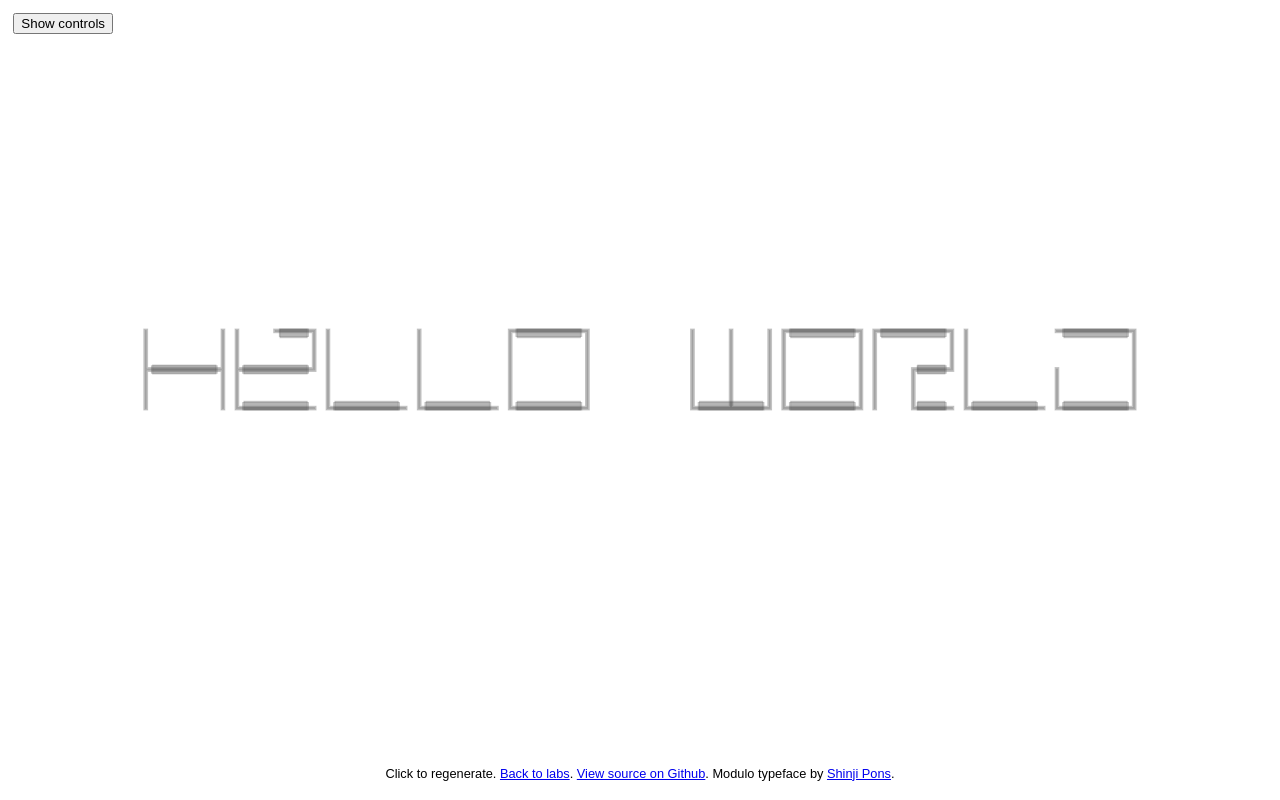
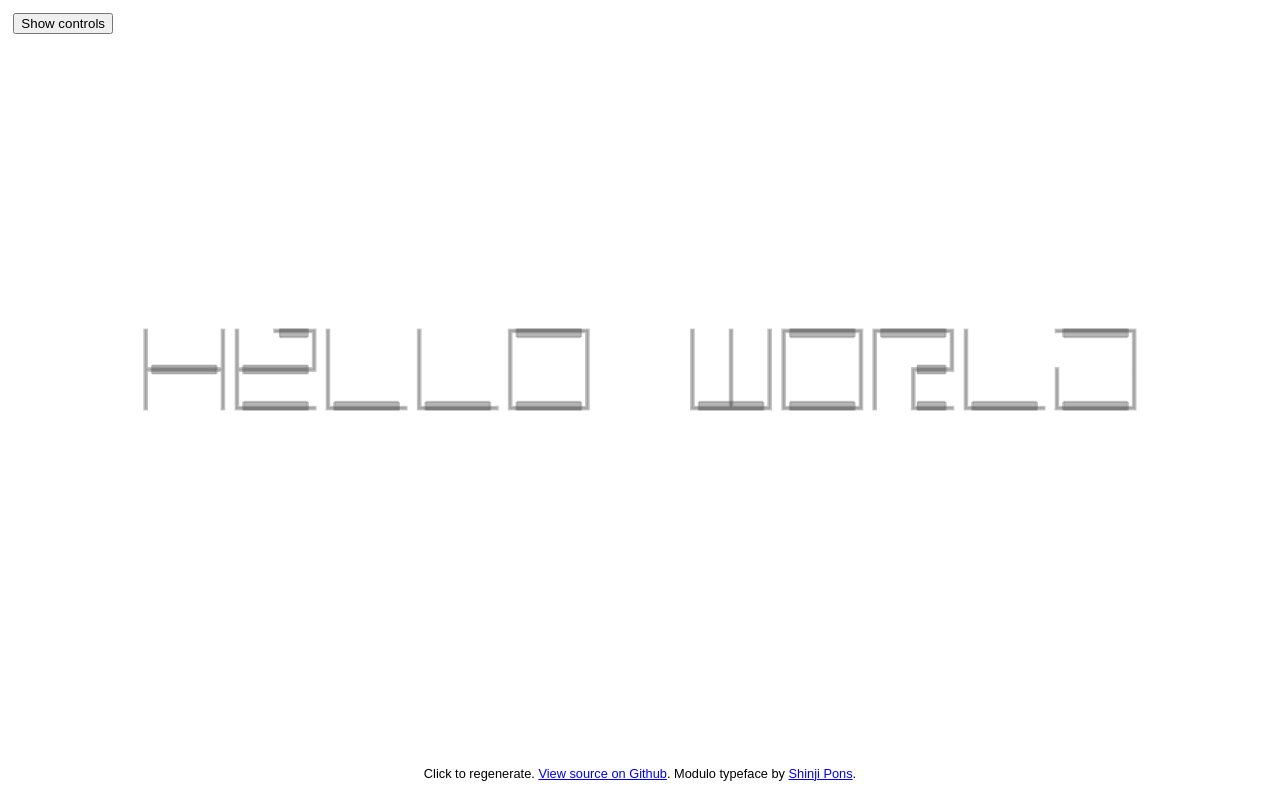
Before and after one commit to velvetkevorkian/modulo-study, a Vue app: page / in a window 1280 px wide. Built offline with nearby package versions, Linux system fonts and the light colour scheme.

Commit message:
remove outdated deploy script and update URLs

```diff
--- a/package.json
+++ b/package.json
@@ -7,8 +7,7 @@
     "build": "vue-cli-service build",
     "lint": "vue-cli-service lint",
     "test:unit": "vue-cli-service test:unit",
-    "test:watch": "vue-cli-service test:unit --watch",
-    "deploy": "vue-cli-service build && rsync -avz --delete modulo-study $npm_config_labs_deploy_path"
+    "test:watch": "vue-cli-service test:unit --watch"
   },
   "dependencies": {
     "lodash.debounce": "^4.0.8",
--- a/src/App.vue
+++ b/src/App.vue
@@ -57,7 +57,6 @@
 
     <p class='credits'>
       Click to regenerate.
-      <a href='/labs'>Back to labs</a>.
       <a href='https://github.com/velvetkevorkian/modulo-study'>View source on Github</a>.
       Modulo typeface by <a href='https://www.shinjipons.com/modulo/'>Shinji Pons</a>.
     </p>
```
Also changed, not shown: 6 other files (tests, documents, lock files or other folders).
